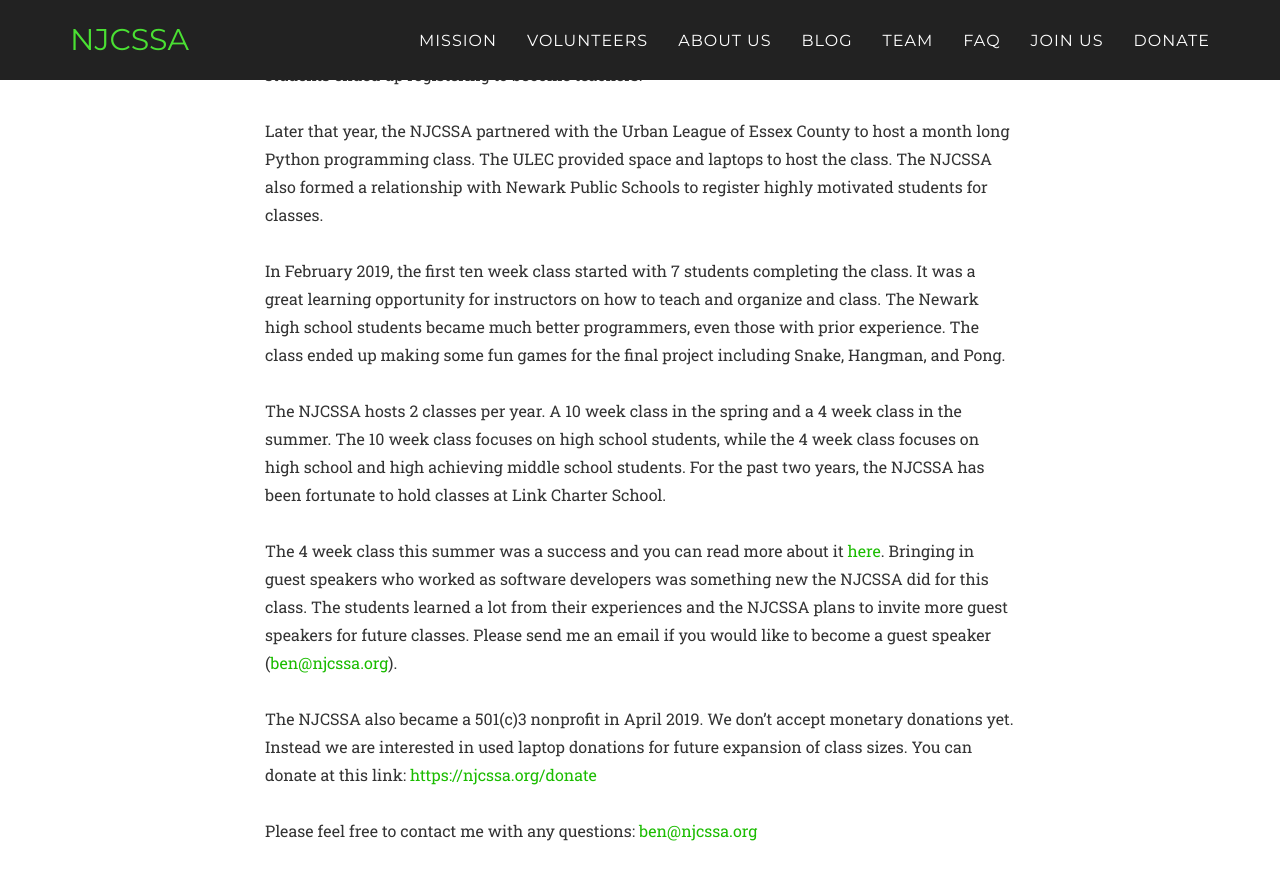
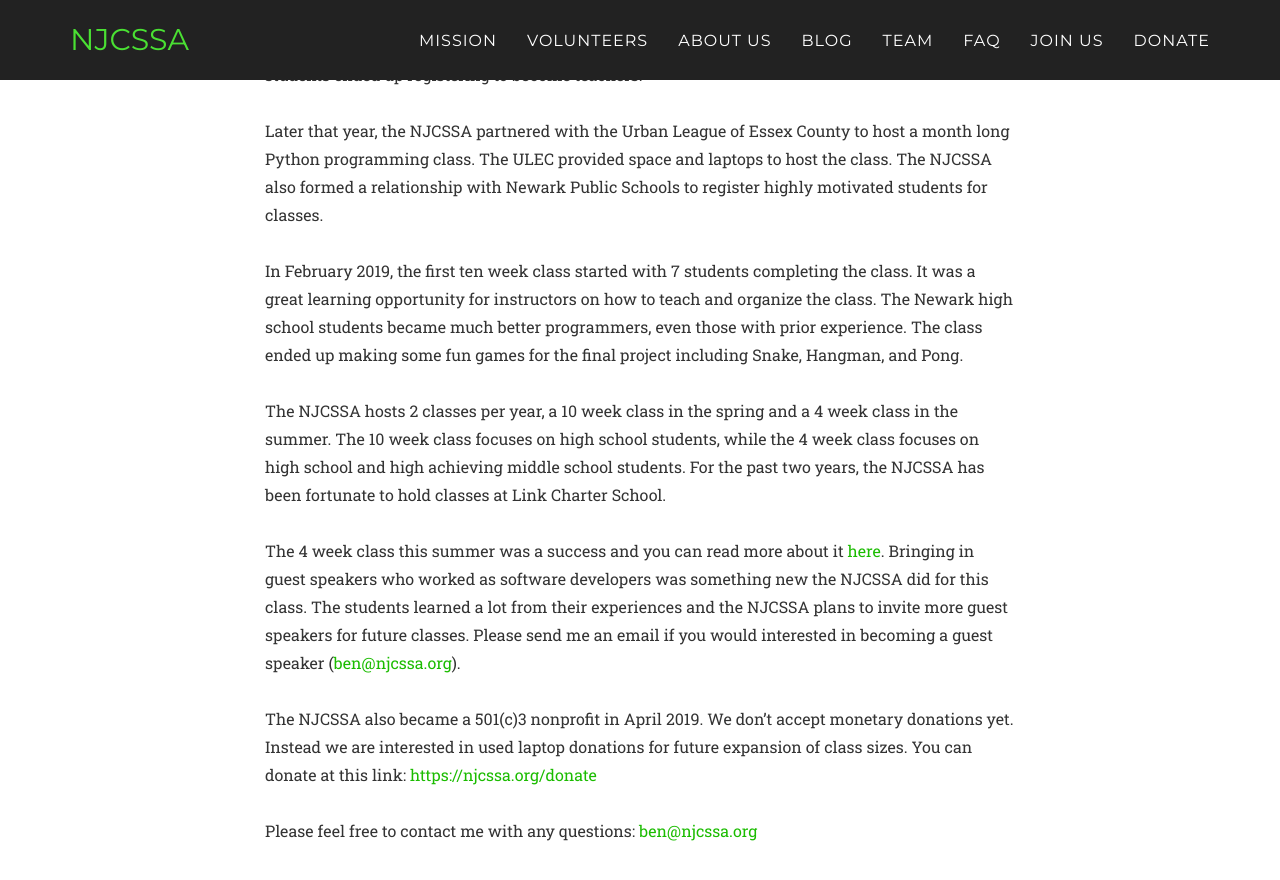
Before and after one commit to benjaminnow/njcssa, a Jekyll site: the page built from history.html, in a window 1280 px wide and 900 px high, scrolled down 360 px. Shown: the top 880 px of the window. Built offline with Jekyll 4.4.1, drawn with Linux system fonts in a browser that asks for light colours; nearby versions of some CDN libraries; some web fonts are replaced.

Commit message:
updated history

```diff
--- a/history.html
+++ b/history.html
@@ -32,18 +32,18 @@ permalink: /history
                 <br>
                 <br>
                 In February 2019, the first ten week class started with 7 students completing the class. It was a great learning opportunity for
-                instructors on how to teach and organize and class. The Newark high school students became much better programmers, even those with
+                instructors on how to teach and organize the class. The Newark high school students became much better programmers, even those with
                 prior experience. The class ended up making some fun games for the final project including Snake, Hangman, and Pong.
                 <br>
                 <br>
-                The NJCSSA hosts 2 classes per year. A 10 week class in the spring and a 4 week class in the summer. The 10 week class focuses on
+                The NJCSSA hosts 2 classes per year, a 10 week class in the spring and a 4 week class in the summer. The 10 week class focuses on
                 high school students, while the 4 week class focuses on high school and high achieving middle school students. For the past two years,
                 the NJCSSA has been fortunate to hold classes at Link Charter School.
                 <br>
                 <br>
                 The 4 week class this summer was a success and you can read more about it <a href="/2019/10/23/summer2019-summary.html">here</a>. Bringing in guest speakers who worked as software
                 developers was something new the NJCSSA did for this class. The students learned a lot from their experiences and the NJCSSA plans to
-                invite more guest speakers for future classes. Please send me an email if you would like to become a guest speaker
+                invite more guest speakers for future classes. Please send me an email if you would interested in becoming a guest speaker
                 (<a href="mailto:ben@njcssa.org">ben@njcssa.org</a>).
                 <br>
                 <br>
```
